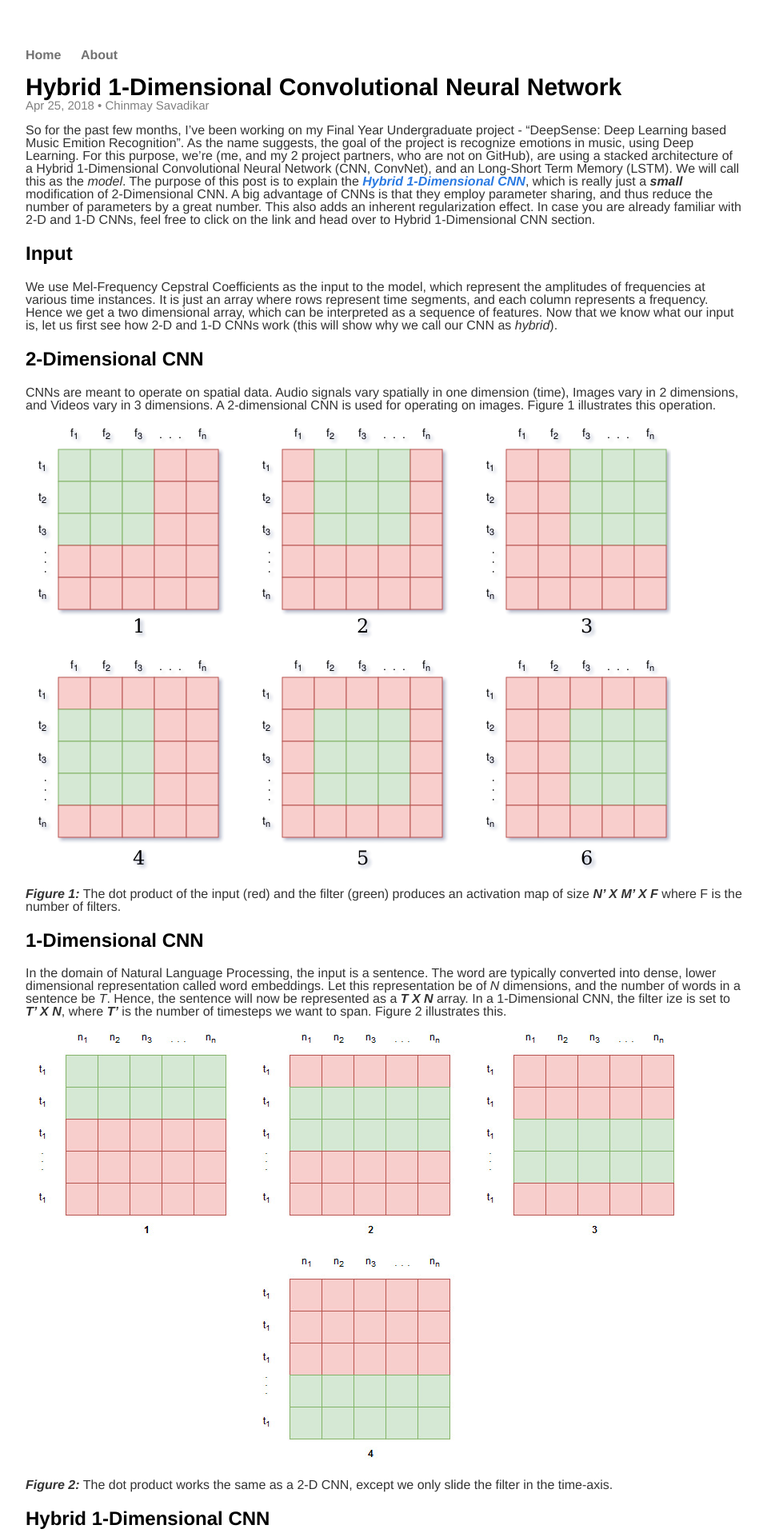
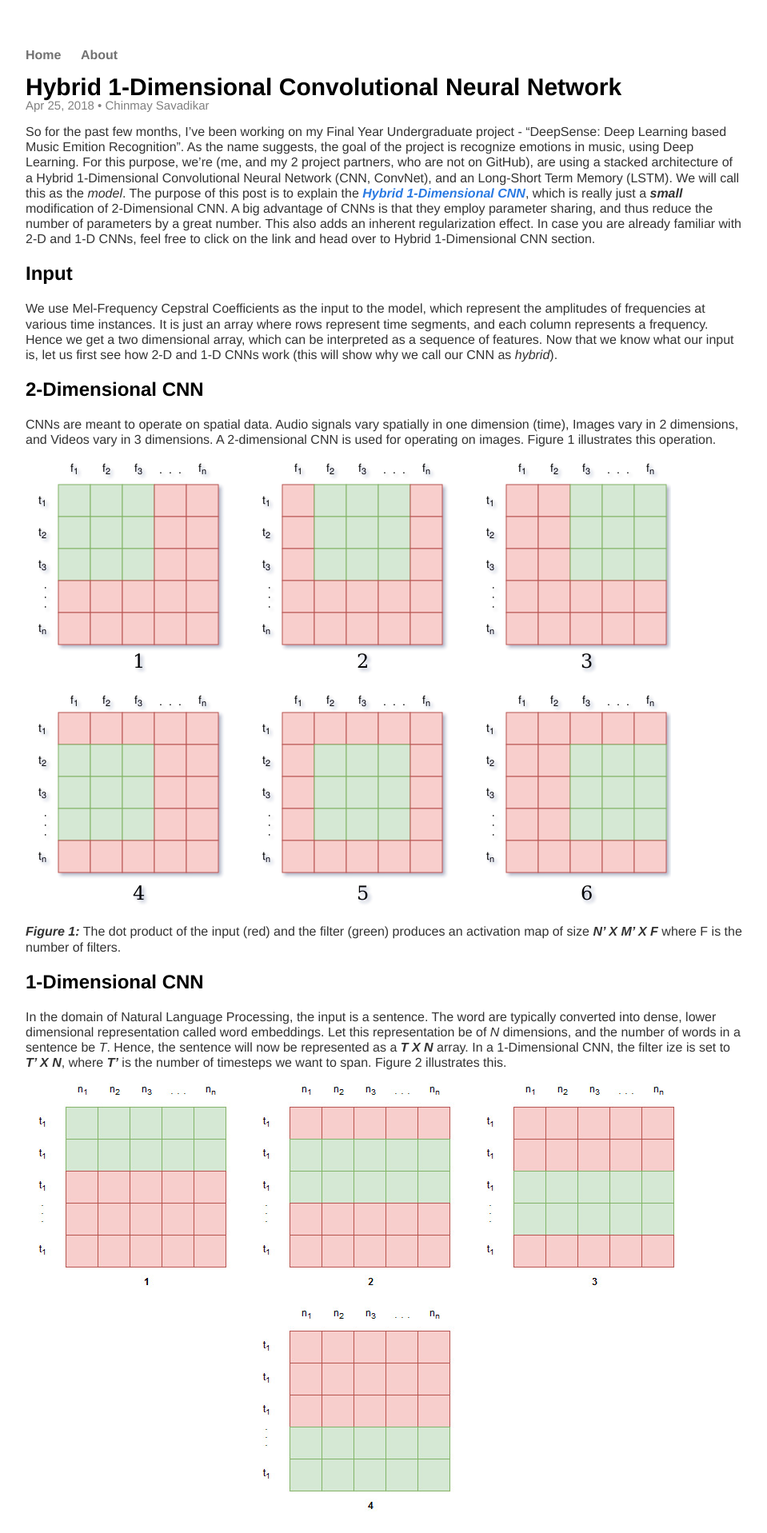
Before and after one commit to savadikarc/savadikarc.github.io, a Jekyll site: the page built from _posts/2018-05-25-hybrid-1-d-cnn.md, in a window 1280 px wide. Shown: the top 1917 px of the page at 80% size, without its empty margins (160-1119 px from the left). Built offline with Jekyll 4.4.1, drawn with Linux system fonts in a browser that asks for light colours.

Commit message:
Update main.css

```diff
--- a/css/main.css
+++ b/css/main.css
@@ -81,3 +81,7 @@
 .post a {
     color: #2a7ae2;
 }
+
+.post p {
+    line-height: 1.2;
+}
```
